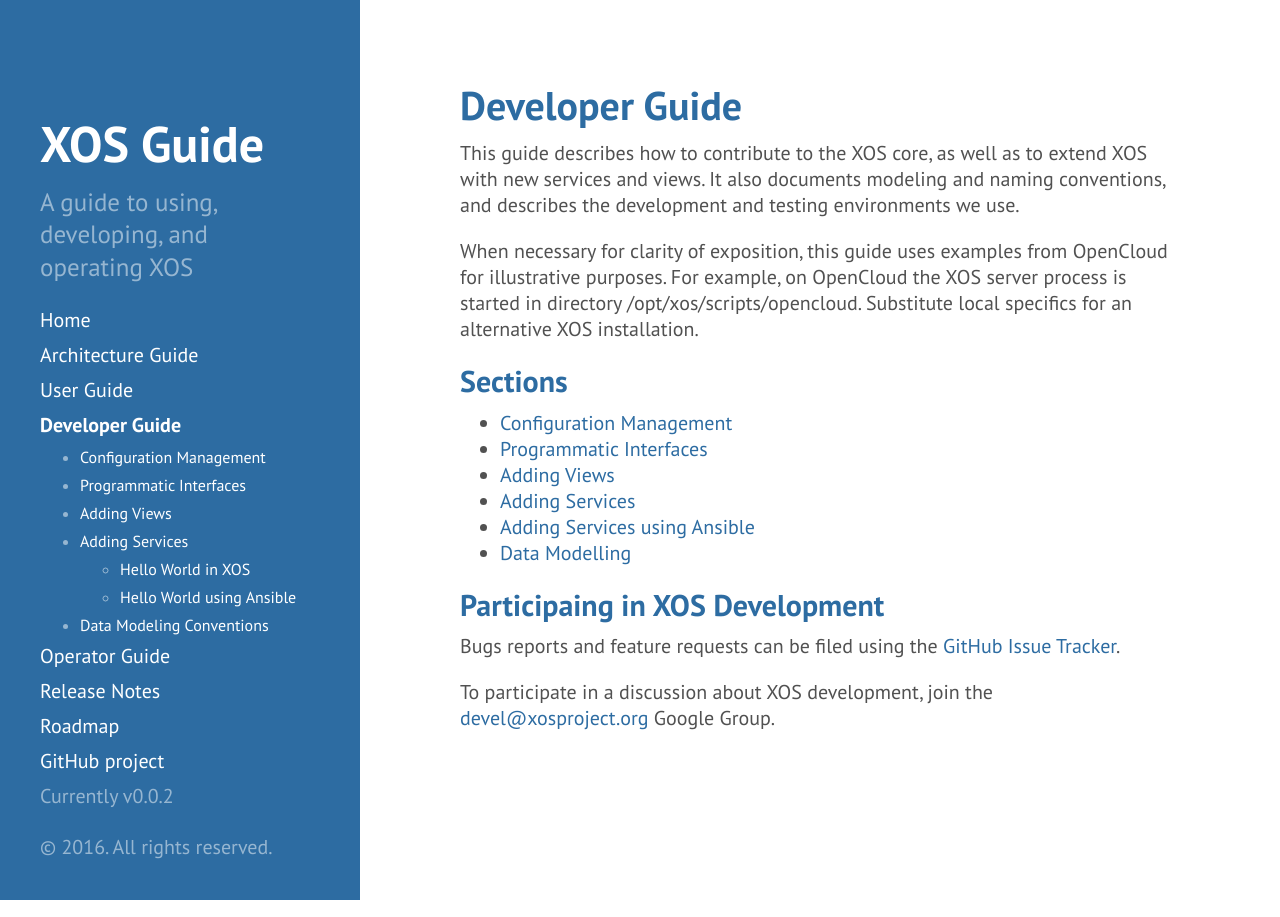
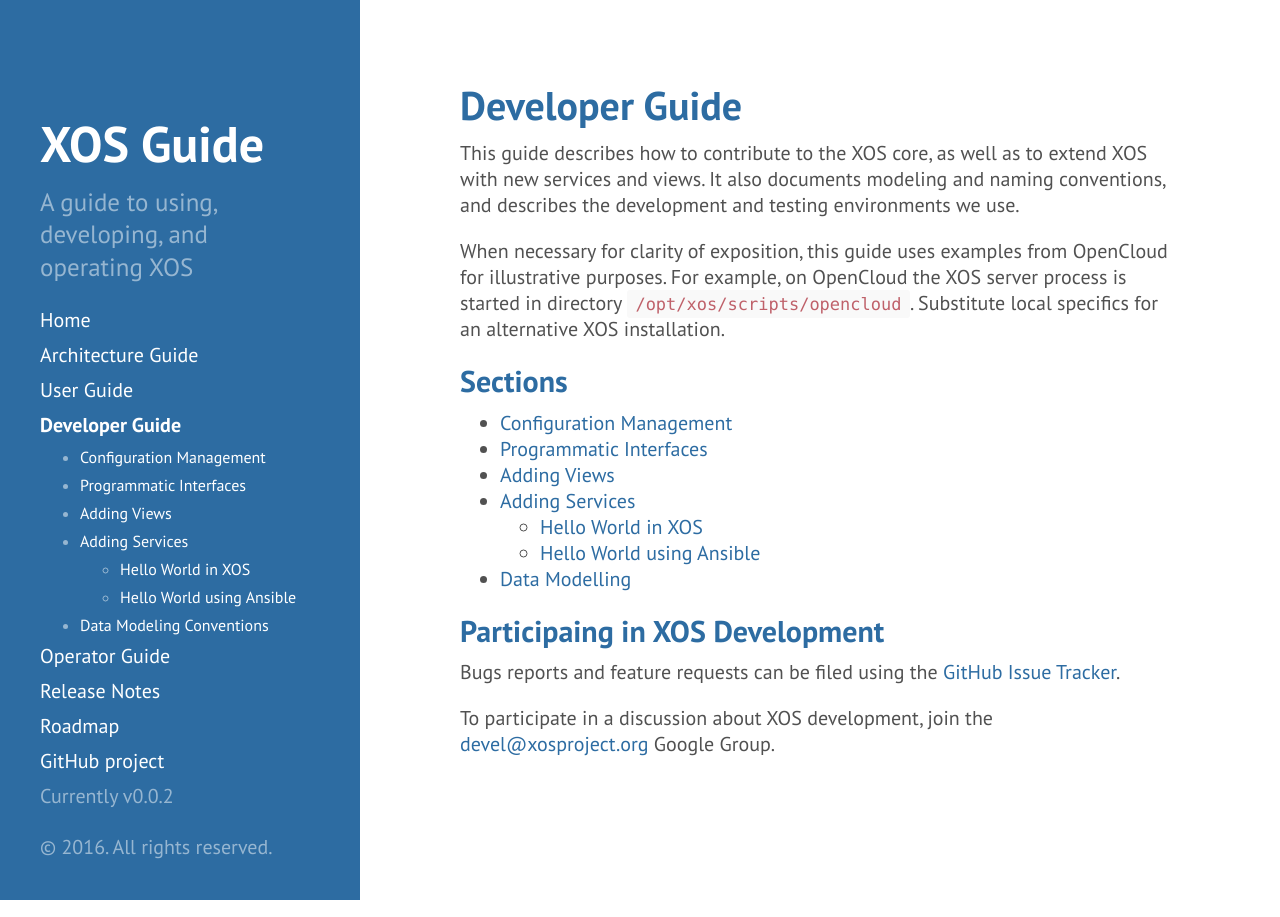
Before and after one commit to open-cloud/open-cloud.github.io.old, a Jekyll site: the page built from devguide.md, in a window 1280 px wide. Built offline with Jekyll 4.4.1, drawn with Linux system fonts in a browser that asks for light colours; Markdown is read by kramdown in place of the engine named in the settings.

Commit message:
Fixed devguide subsection list

```diff
--- a/devguide.md
+++ b/devguide.md
@@ -11,7 +11,7 @@
 When necessary for clarity of exposition, this guide uses examples
 from OpenCloud for illustrative purposes. For example, on OpenCloud
 the XOS server process is started in directory
-/opt/xos/scripts/opencloud. Substitute local specifics for an
+`/opt/xos/scripts/opencloud`. Substitute local specifics for an
 alternative XOS installation.
 
 ## Sections
@@ -20,7 +20,8 @@
 - [Programmatic Interfaces](/devguide/interfaces/)
 - [Adding Views](/devguide/addview/)
 - [Adding Services](/devguide/addservice/)
-- [Adding Services using Ansible](/devguide/addserviceansible/)
+  - [Hello World in XOS](/devguide/helloworld/)
+  - [Hello World using Ansible](/devguide/hwansible/)
 - [Data Modelling](/devguide/datamodel/)
 
 ##Participaing in XOS Development
```
